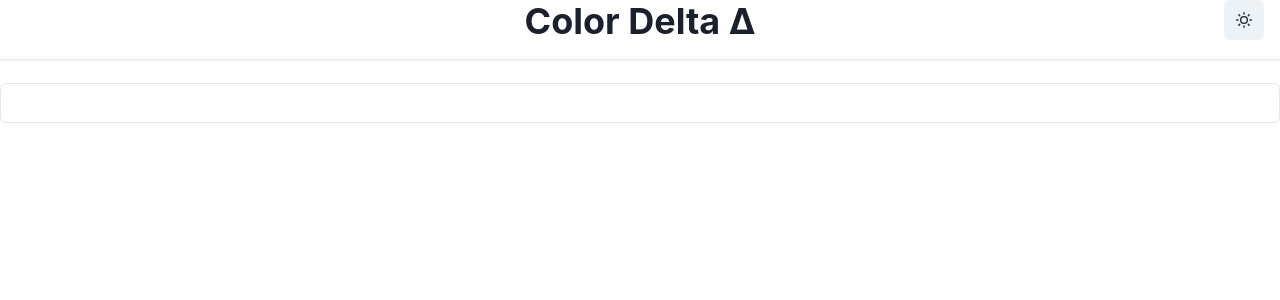
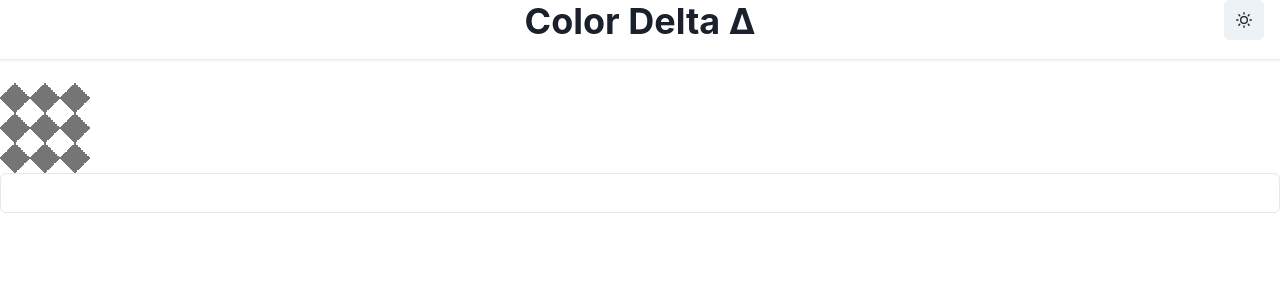
Before and after one commit to JacksonMcKay/color-delta, a Next.js app: page / in a window 1280 px wide. Shown: the top 300 px of the page. Built offline with nearby package versions, Linux system fonts and the light colour scheme.

Commit message:
Add color chip which renders the current color and use hex8 for the alpha color printout

```diff
--- a/package.json
+++ b/package.json
@@ -32,6 +32,7 @@
     "eslint-config-next": "14.1.0",
     "postcss": "^8",
     "prettier": "^3.2.5",
+    "sass": "^1.71.1",
     "tailwindcss": "^3.3.0",
     "typescript": "^5"
   }
--- /dev/null
+++ b/src/components/ColorChip.module.scss
@@ -0,0 +1,30 @@
+.checkers {
+  --checker-color: #757575;
+
+  background: linear-gradient(
+    45deg,
+    var(--checker-color) 25%,
+    transparent 25%,
+    transparent 75%,
+    var(--checker-color) 75%,
+    var(--checker-color)
+  ),
+  linear-gradient(
+    -45deg,
+    var(--checker-color) 25%,
+    transparent 25%,
+    transparent 75%,
+    var(--checker-color) 75%,
+    var(--checker-color)
+  );
+  background-size: 30px 30px;
+  background-repeat: repeat;
+  background-position-x: -15px, -15px;
+  background-position-y: -15px, -15px;
+
+}
+
+[data-theme='dark'] .checkers {
+  --checker-color: #919191;
+
+}
--- /dev/null
+++ b/src/components/ColorChip.tsx
@@ -0,0 +1,16 @@
+import { Color, formatCss } from 'culori';
+import styles from './ColorChip.module.scss';
+
+export function ColorChip({ color }: { color: Color | undefined }) {
+  const formattedColor = formatCss(color);
+
+  return (
+    <div className="relative w-[90px] h-[90px]">
+      <div className={`${styles.checkers} absolute inset-0`}></div>
+      <div
+        className="absolute inset-0"
+        style={{ backgroundColor: formattedColor }}
+      ></div>
+    </div>
+  );
+}
--- a/src/pages/index.tsx
+++ b/src/pages/index.tsx
@@ -1,6 +1,7 @@
 import { Input } from '@chakra-ui/react';
-import { formatCss, formatHex, parse } from 'culori/fn';
+import { Color, formatCss, formatHex, formatHex8, parse } from 'culori';
 import { ChangeEvent, useState } from 'react';
+import { ColorChip } from '../components/ColorChip';
 
 export default function Home() {
   const [inputColor, setInputColor] = useState('');
@@ -14,13 +15,11 @@ export default function Home() {
 
   const inputInvalid = parsedInputColor === undefined && inputColor !== '';
 
-  const formattedInputColor =
-    parsedInputColor?.mode === 'rgb' && parsedInputColor.alpha === undefined
-      ? formatHex(parsedInputColor)
-      : formatCss(parsedInputColor);
+  const formattedInputColor = formatColor(parsedInputColor);
 
   return (
     <main>
+      <ColorChip color={parsedInputColor}></ColorChip>
       <Input
         isInvalid={inputInvalid}
         value={inputColor}
@@ -30,3 +29,10 @@ export default function Home() {
     </main>
   );
 }
+
+function formatColor(input: Color | undefined) {
+  if (input?.mode === 'rgb') {
+    return input.alpha === undefined ? formatHex(input) : formatHex8(input);
+  }
+  return formatCss(input);
+}
```
Also changed, not shown: 1 other file (tests, documents, lock files or other folders).
